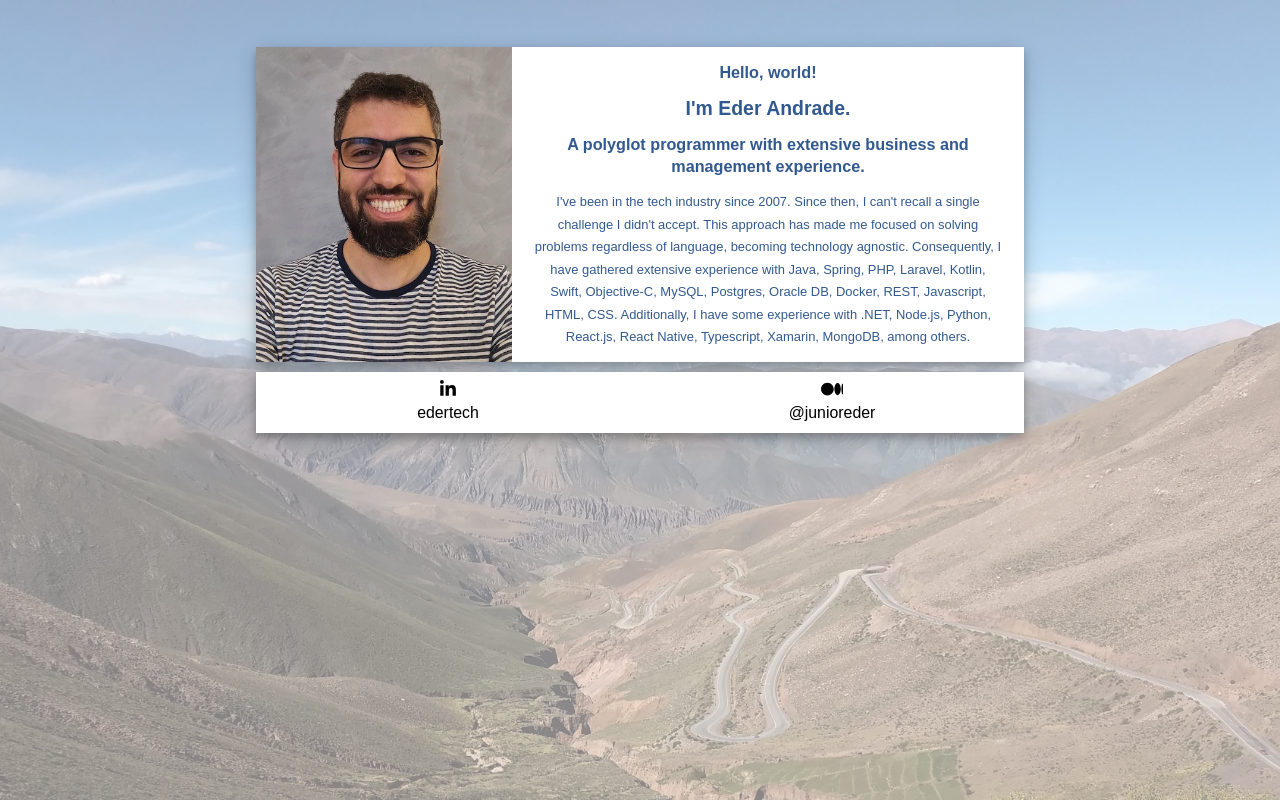
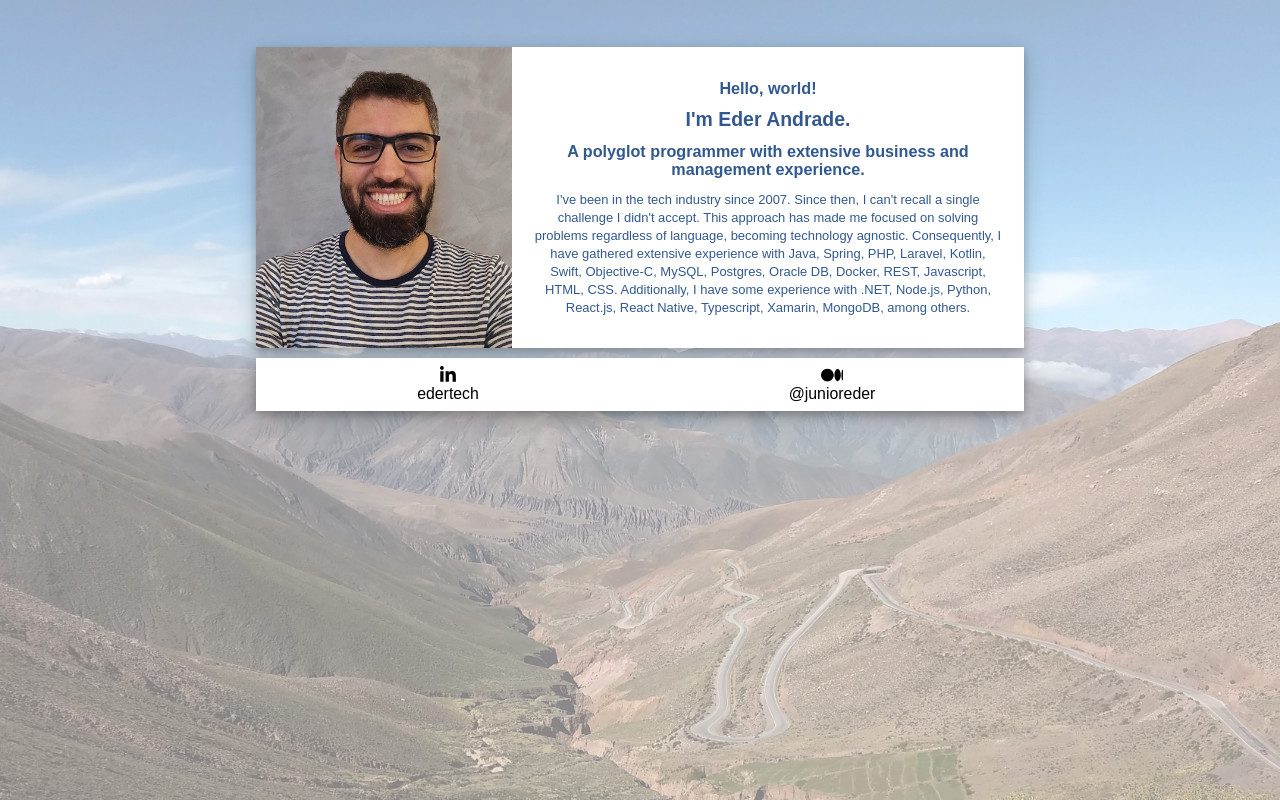
Before and after one commit to junioreder/eder-andrade-personal-site, a Flask app: page / in a window 1280 px wide. Run offline with Flask 3, Linux system fonts and the light colour scheme; some libraries are stand-ins or nearby versions.

Commit message:
DEV: Adjusting font size in mobile and tablet versions

```diff
--- a/static/css/main.css
+++ b/static/css/main.css
@@ -6,7 +6,7 @@
 
 body {
     line-height: 1em;
-    font-size: 12px;
+    font-size: 18px;
 }
 
 a {
@@ -110,13 +110,6 @@ a.social-network, a.social-network span {
  * of the styles.
  */
 @media (min-width: 48em) {
-
-    /* We increase the body font size */
-    body {
-        line-height: 1.1em;
-        font-size: 18px;
-    }
-
     /* We decrease the width of the .splash, since we have more width
     to work with */
     .splash {
@@ -134,12 +127,6 @@ a.social-network, a.social-network span {
 
 @media (min-width: 64em) {
 
-    /* We increase the body font size */
-    body {
-        line-height: 1.25em;
-        font-size: 18px;
-    }
-
     /* We decrease the width of the .splash, since we have more width
     to work with */
     .splash {
```
